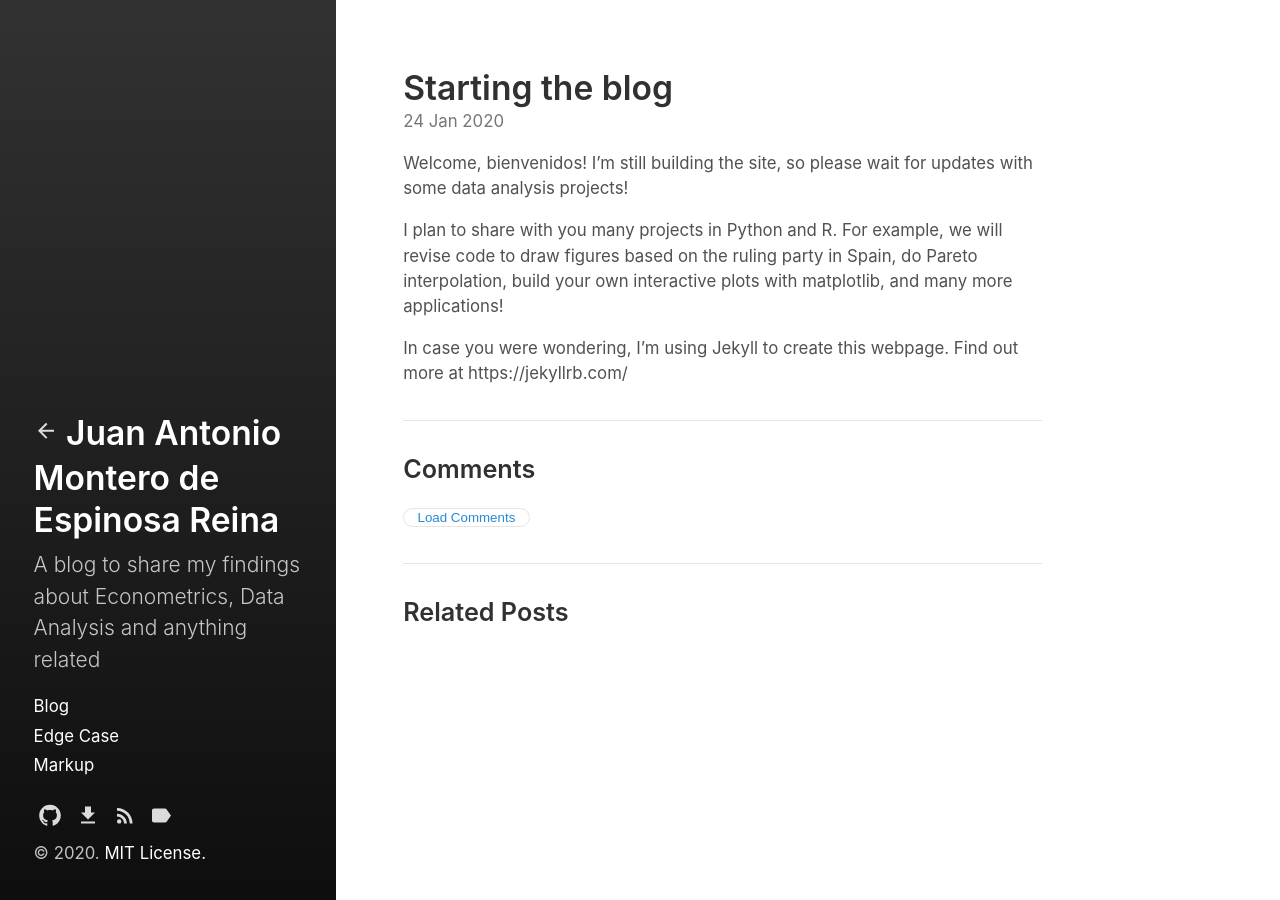
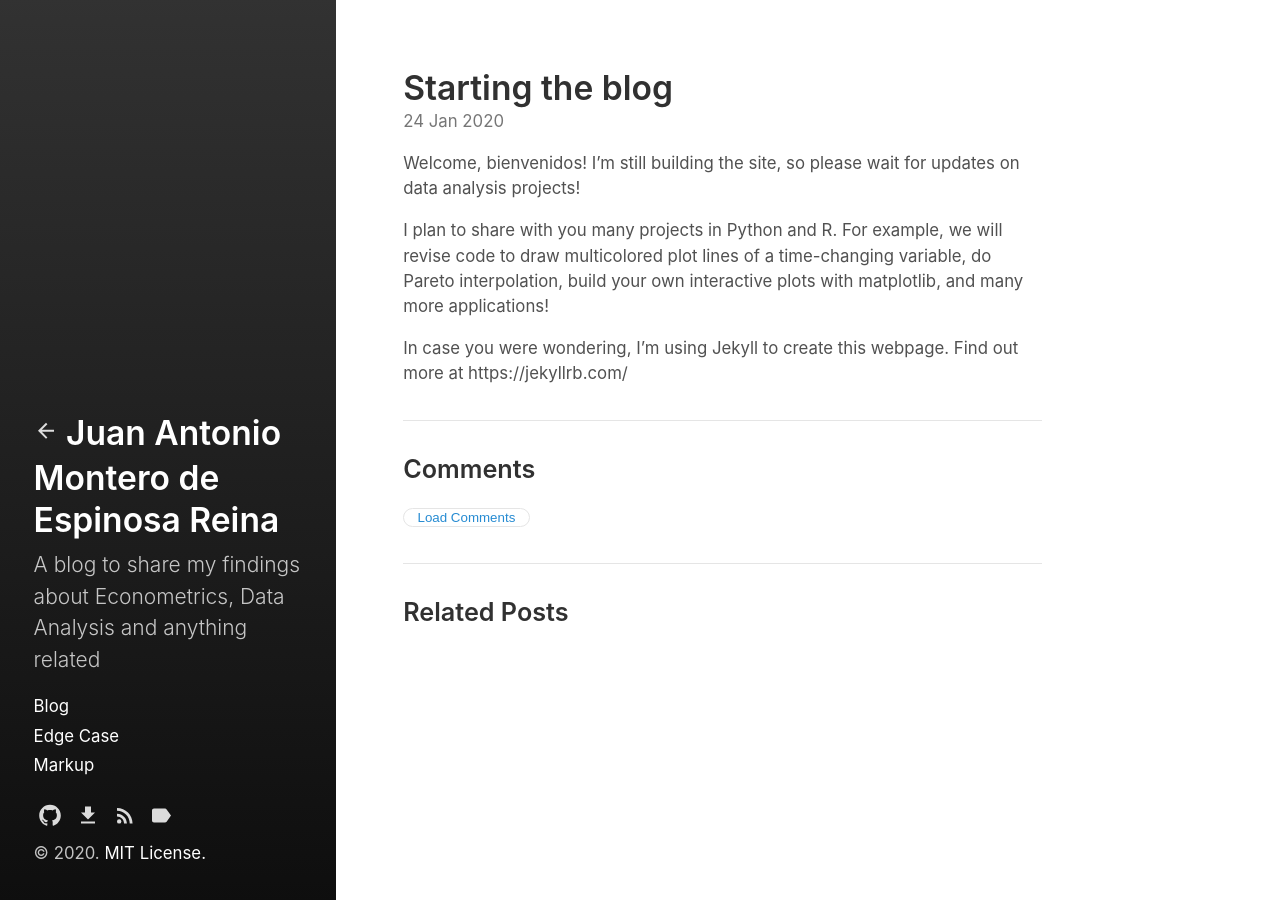
Before and after one commit to jmonteroers/JMonteroEspinosa.github.io, a Jekyll site: the page built from _posts/2020-01-24-starting-blog.md, in a window 1280 px wide. Built offline with Jekyll 4.4.1, drawn with Linux system fonts in a browser that asks for light colours.

Commit message:
Improve grammar in 24/01 post

```diff
--- a/_posts/2020-01-24-starting-blog.md
+++ b/_posts/2020-01-24-starting-blog.md
@@ -4,9 +4,8 @@ title: Starting the blog
 comments: true
 ---
 
-Welcome, bienvenidos! I'm still building the site, so please wait for updates with some data analysis projects!
+Welcome, bienvenidos! I'm still building the site, so please wait for updates on data analysis projects!
 
-I plan to share with you many projects in Python and R. For example, we will revise code to draw figures based on the ruling party in Spain,
-do Pareto interpolation, build your own interactive plots with matplotlib, and many more applications!
+I plan to share with you many projects in Python and R. For example, we will revise code to draw multicolored plot lines of a time-changing variable, do Pareto interpolation, build your own interactive plots with matplotlib, and many more applications!
 
 In case you were wondering, I'm using Jekyll to create this webpage. Find out more at https://jekyllrb.com/
```
